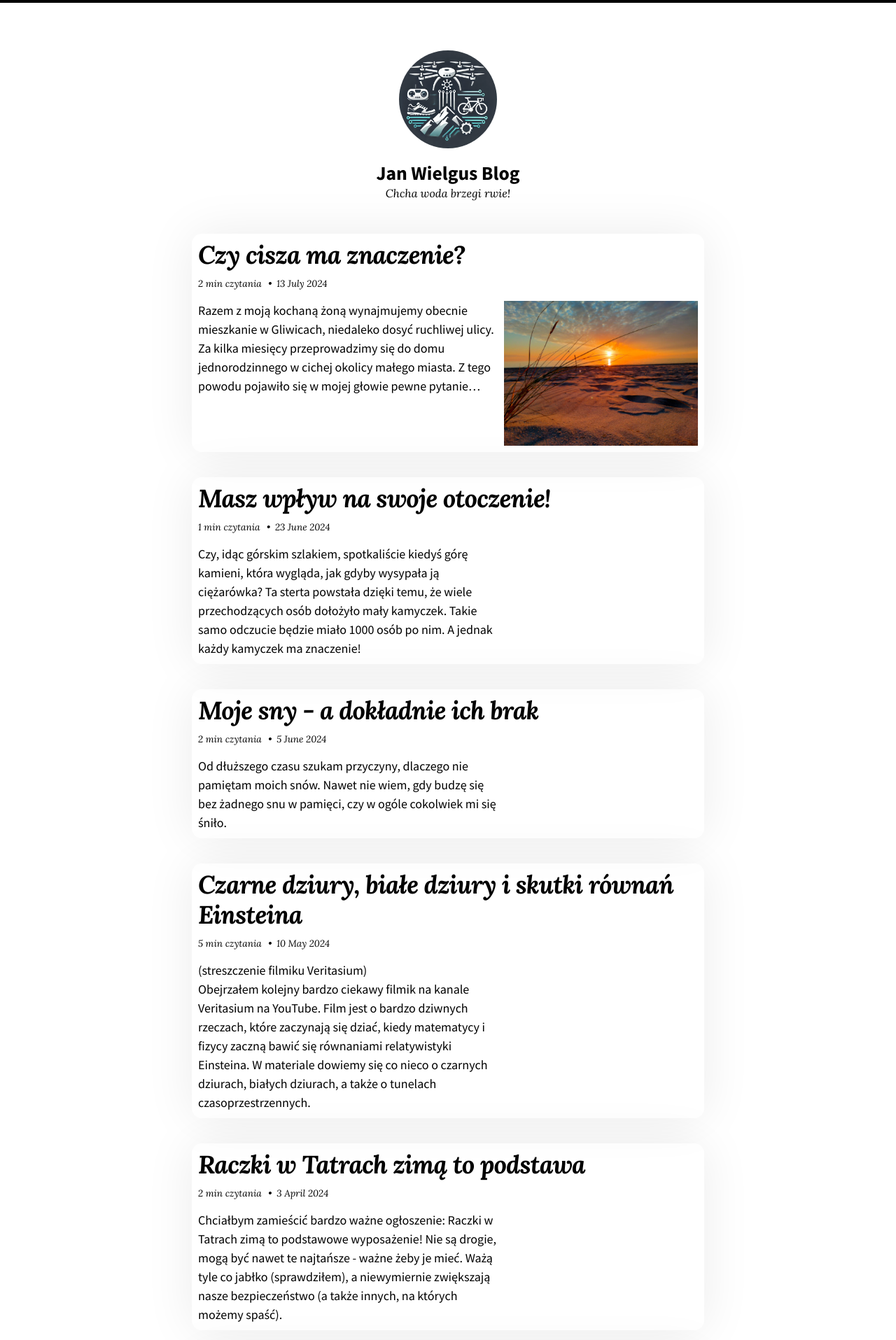
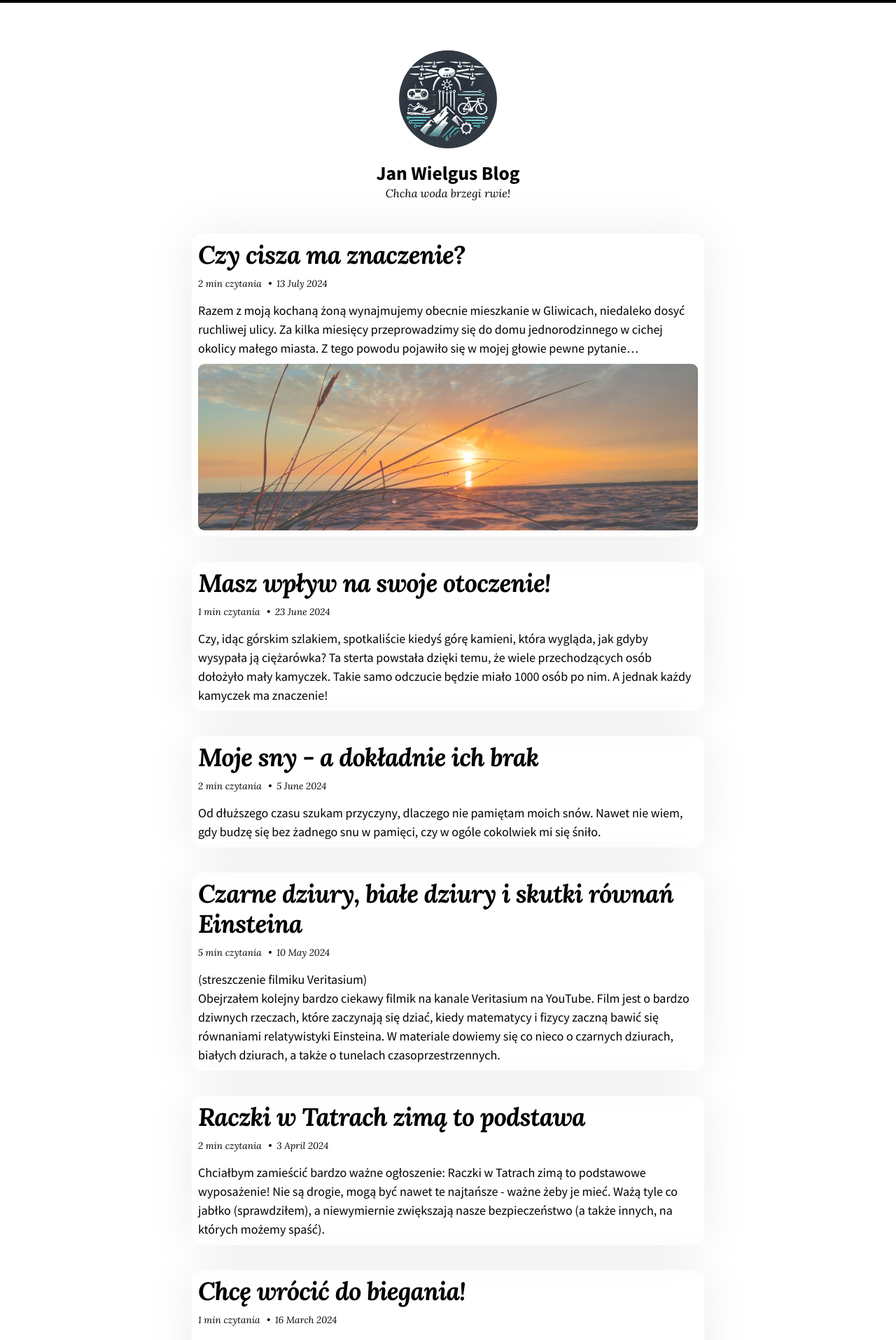
Before and after one commit to JanWielgus/janwielgus.github.io, a Jekyll site: the page built from index.md, in a window 1280 px wide. Shown: the top 1915 px of the page at 70% size. Built offline with Jekyll 4.4.1, drawn with Linux system fonts in a browser that asks for light colours; nearby versions of some CDN libraries.

Commit message:
Images improvements
Squashed commit of the following:

commit a9853e30a45e991e59e95a2a92edf2d3f2d71114
Author: Jan Wielgus <jan.wielgus12@gmail.com>
Date:   Thu Sep 5 20:54:49 2024 +0200

    New format of post main images

commit 2d0318dc4d6df6023e4af7484bd1ddb4906f018c
Author: Jan Wielgus <jan.wielgus12@gmail.com>
Date:   Thu Sep 5 20:02:35 2024 +0200

    New thumbnail style and format

commit 0e570bdf3c0781c414d7cabf3d54e544bebbf58b
Author: Jan Wielgus <jan.wielgus12@gmail.com>
Date:   Thu Sep 5 19:28:09 2024 +0200

    Image is below the excerpt

```diff
--- a/_includes/entry.html
+++ b/_includes/entry.html
@@ -22,7 +22,6 @@
     {% endif %}
   </header>
 
-  <div class="entry-excerpt-and-image">
   {% unless page.show_excerpts == false %}
     <div class="entry-excerpt p-summary">
       {% if entry.excerpt %}
@@ -39,6 +38,5 @@
     {% assign entry_image = entry_image | escape %}
     <img class="entry-image u-photo" src="{{ entry_image }}" alt="">
   {% endif %}
-  </div>
 
 </article>
--- a/_sass/so-simple/_entries.scss
+++ b/_sass/so-simple/_entries.scss
@@ -51,8 +51,9 @@
   -webkit-box-ordinal-group: 0;
   -ms-flex-order: 3;
   order: 3;
-  // margin-bottom: 0.5rem;
-  padding-left: 0.5rem;
+  margin-top: 0.5rem;
+  opacity: 0.73;
+  border-radius: 0.5rem;
 }
 
 .entry-meta {
@@ -75,18 +76,6 @@
   z-index: 10;
 }
 
-.entry-excerpt-and-image {
-  display: -webkit-box;
-  display: -ms-flexbox;
-  display: grid;
-  grid-template-columns: 3fr 2fr; // show in 3:2 ratio
-  -webkit-box-orient: vertical;
-  -webkit-box-direction: normal;
-  -ms-flex-direction: row;
-  flex-direction: row;
-  // background-colorj: aqua;
-  // align-items: center;
-}
 
 /*
    Entries List Layout
```
Also changed, not shown: _posts/2023-06-04-moj-pierwszy-post.md (+2 -2 lines), _posts/2024-07-13-czy-cisza-ma-znaczenie.md (+2 -2 lines), images/2023-06-04-TH.png (deleted), images/2023-06-04-TH.webp (added), images/2023-06-04-tapeta-linux.png (deleted), images/2023-06-04-tapeta-linux_cut.png (deleted), images/2023-06-04-tapeta-linux_cut.webp (added), images/2024-07-13-TH.jpg (deleted), images/2024-07-13-TH.webp (added), images/2024-07-13-czy-cisza-ma-znaczenie.webp (added), 1 other file. Lines whose indentation alone changed are shown as unchanged.
